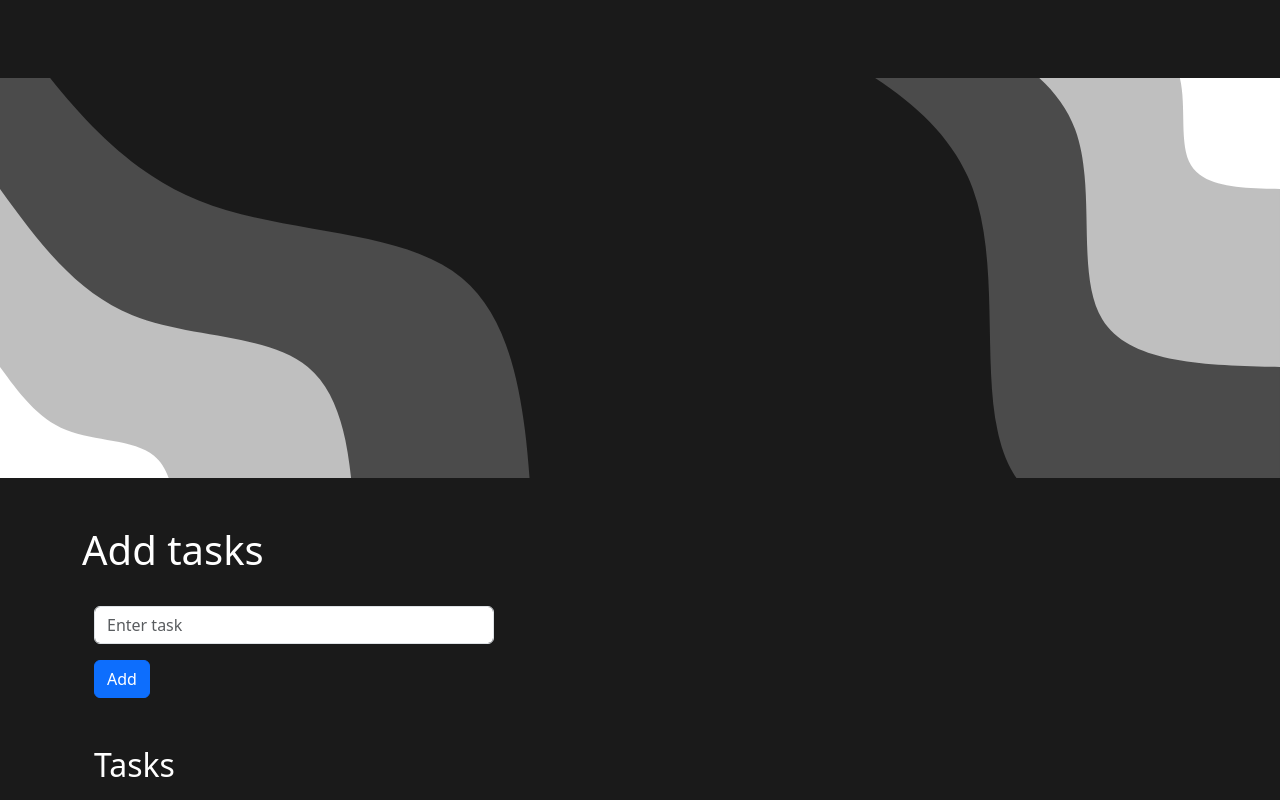
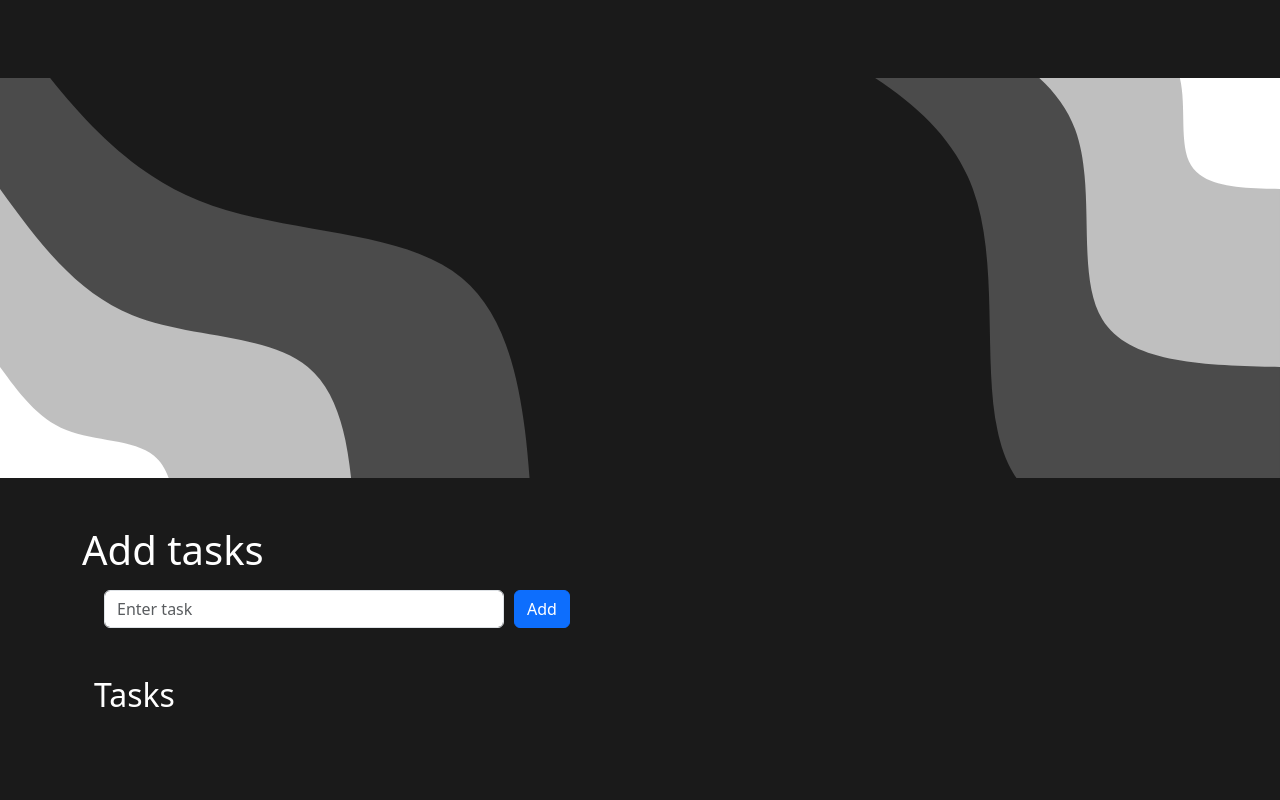
Before and after one commit to Siph0nZ/to-do-list, a plain HTML site: page src/index.html in a window 1280 px wide. Shown: the part 333-1133 px from the top of the page. After the commit the page ends 1063 px from the top, so only its background shows below. Drawn offline with nearby package versions, Linux system fonts and the light colour scheme.

Commit message:
moved button next to input

```diff
--- a/src/index.html
+++ b/src/index.html
@@ -67,8 +67,8 @@
     <!-- Add tasks to list -->
     <div class="container mt-5 text-color-white">
       <h1 id="manage">Add tasks</h1>
-      <div class="container mt-1 text-color-white">
-        <div class="mb-3">
+      <div class="container mt-3 text-color-white">
+        <div class="mb-3" style="display: flex; align-items: center; gap: 10px">
           <label for="taskInput" class="form-label"></label>
           <input
             type="text"
@@ -77,11 +77,7 @@
             placeholder="Enter task"
             style="width: 400px"
           />
-          <button
-            type="button"
-            onclick="addTask()"
-            class="btn btn-primary mt-3"
-          >
+          <button type="button" onclick="addTask()" class="btn btn-primary">
             Add
           </button>
         </div>
```
